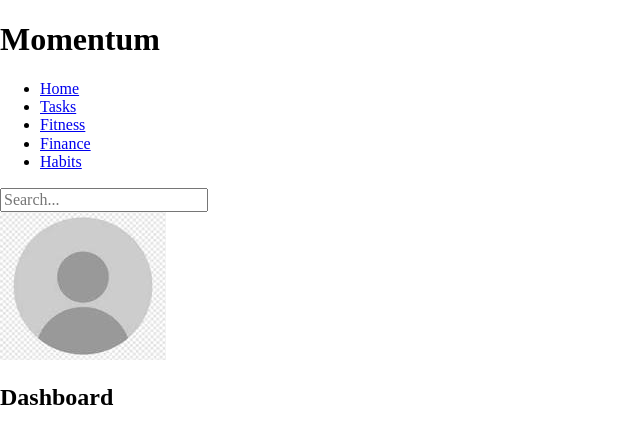
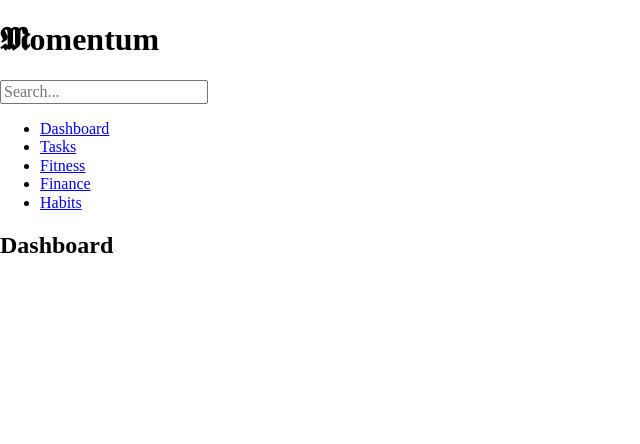
Before and after one commit to ryanstokes21/momentum-dashboard, a website with bundled scripts: page index.html in a window 1280 px wide. Shown: the whole page, without its empty margins (0-640 px from the left). Built offline with nearby package versions, Linux system fonts and the light colour scheme.

Commit message:
restructure dashboard sidebar with header

```diff
--- a/index.html
+++ b/index.html
@@ -10,10 +10,15 @@
   <body>
     <div class="dashboard-layout">
       <aside class="sidebar">
-        <h1 class="logo"><span>M</span>omentum</h1>
-        <nav>
-          <ul>
-            <li><a href="./index.html">Home</a></li>
+        <h1 class="logo"><span>𝕸</span>omentum</h1>
+
+        <div class="search-bar">
+          <input type="search" id="global-search" placeholder="Search..." />
+        </div>
+
+        <nav aria-label="Main navigation">
+          <ul class="nav-list">
+            <li><a class="active" href="./index.html">Dashboard</a></li>
             <li><a href="./pages/tasks.html">Tasks</a></li>
             <li><a href="./pages/fitness.html">Fitness</a></li>
             <li><a href="./pages/finance.html">Finance</a></li>
@@ -21,16 +26,6 @@
           </ul>
         </nav>
       </aside>
-      <header class="main-header">
-        <div class="search-bar">
-          <input type="search" id="global-search" placeholder="Search..." />
-        </div>
-        <img
-          src="./assets/images/profile-placeholder copy.jpeg"
-          alt="Default profile image"
-          id="profile-picture"
-        />
-      </header>
       <main class="main-content">
         <section class="dashboard-page">
           <h2>Dashboard</h2>
```
